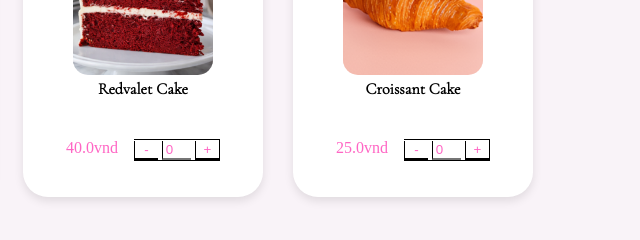
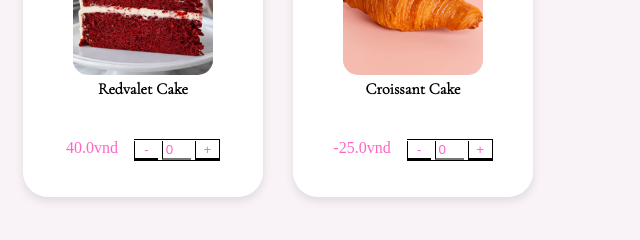
Before and after one commit to 233404050164-sudo/bakery-devops, a plain HTML site: page index.html in a window 1280 px wide. Shown: the part 2240-2480 px from the top of the page, 640-1280 px from the left. Drawn offline with nearby package versions, Linux system fonts and the light colour scheme; a web font is replaced by a local one.

Commit message:
wrong price

```diff
--- a/index.html
+++ b/index.html
@@ -387,7 +387,7 @@
 
                         <div class="count-container">
                             <span>
-                                <p class="price" style="margin: 0;" > 25.0vnd</p>
+                                <p class="price" style="margin: 0;" > -25.0vnd</p>
                             </span>
                             <span class="count">
                                 <button type="button" class="minus-btn">-</button>
```
